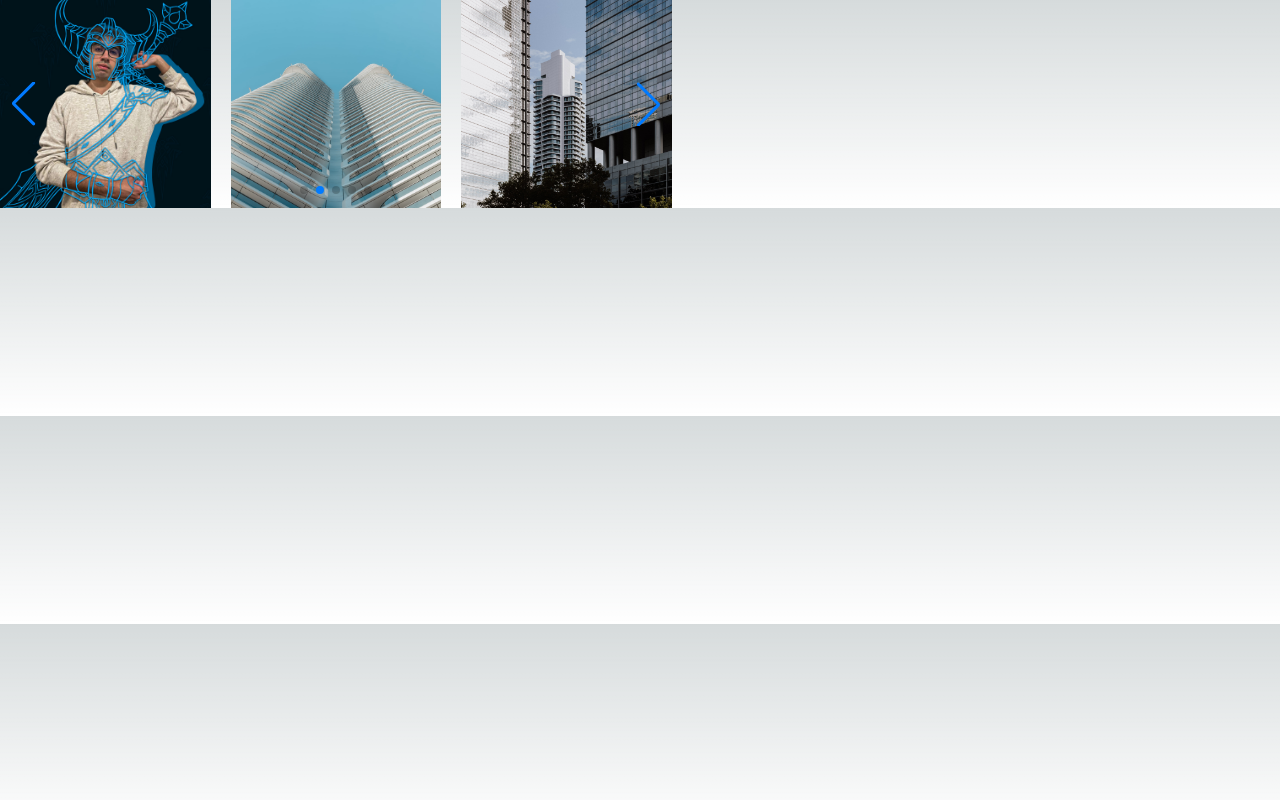
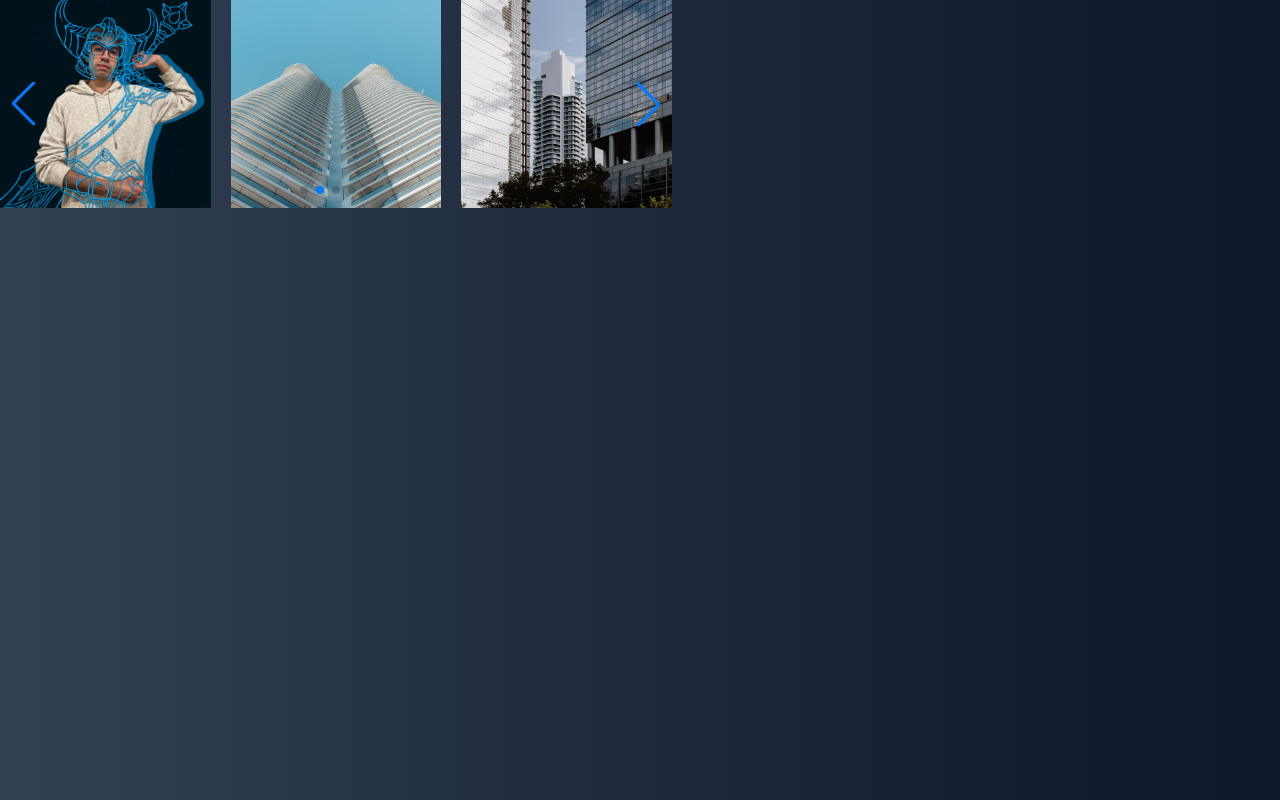
Before and after one commit to JheanAntunes/slider-with-react-swiper, a Next.js app: page / in a window 1280 px wide. Built offline with nearby package versions, Linux system fonts and the light colour scheme.

Commit message:
:lipstick:	feat: adicionando styles no body.

```diff
--- a/src/app/globals.css
+++ b/src/app/globals.css
@@ -2,26 +2,8 @@
 @tailwind components;
 @tailwind utilities;
 
-:root {
-  --foreground-rgb: 0, 0, 0;
-  --background-start-rgb: 214, 219, 220;
-  --background-end-rgb: 255, 255, 255;
-}
-
-@media (prefers-color-scheme: dark) {
-  :root {
-    --foreground-rgb: 255, 255, 255;
-    --background-start-rgb: 0, 0, 0;
-    --background-end-rgb: 0, 0, 0;
+@layer base {
+  body {
+    @apply bg-gradient-to-r from-slate-700 via-slate-800 to-slate-900 text-slate-50
   }
 }
-
-body {
-  color: rgb(var(--foreground-rgb));
-  background: linear-gradient(
-      to bottom,
-      transparent,
-      rgb(var(--background-end-rgb))
-    )
-    rgb(var(--background-start-rgb));
-}
```
